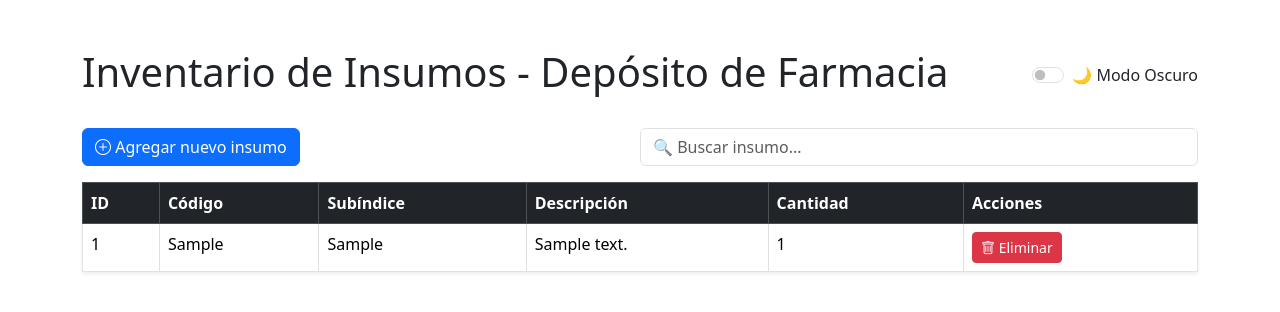
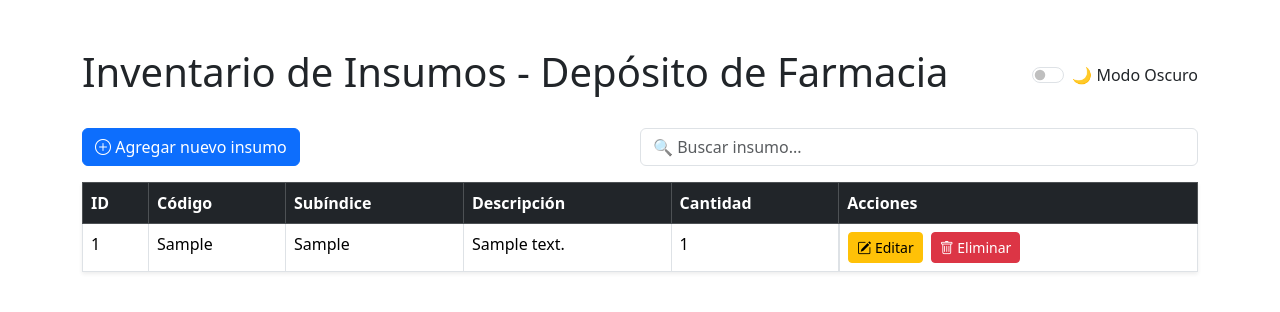
Before and after one commit to JoaquinYap/inventario-deposito-farmacia, a Flask app: page / in a window 1280 px wide. Shown: the top 312 px of the page. Run offline with Flask 3, Linux system fonts and the light colour scheme; tables that the repository leaves empty hold one stand-in row (values such as "Sample post").

Commit message:
Update index.html

```diff
--- a/templates/index.html
+++ b/templates/index.html
@@ -70,6 +70,8 @@
                     <th>Acciones</th>
                 </tr>
             </thead>
+           <!-- ... encabezado igual que antes ... -->
+
 <tbody>
     {% for insumo in insumos %}
     <tr>
@@ -78,7 +80,10 @@
         <td>{{ insumo[2] }}</td>
         <td>{{ insumo[3] }}</td>
         <td>{{ insumo[4] }}</td>
-                    <td>
+        <td class="d-flex gap-2">
+            <a href="/editar/{{ insumo[0] }}" class="btn btn-sm btn-warning">
+                <i class="bi bi-pencil-square"></i> Editar
+            </a>
             <a href="/eliminar/{{ insumo[0] }}" class="btn btn-sm btn-danger" onclick="return confirm('¿Estás seguro que deseas eliminar este insumo?');">
                 <i class="bi bi-trash"></i> Eliminar
             </a>
@@ -90,6 +95,7 @@
     </tr>
     {% endfor %}
 </tbody>
+
         </table>
     </div>
 
```
Lines whose indentation alone changed are shown as unchanged.
